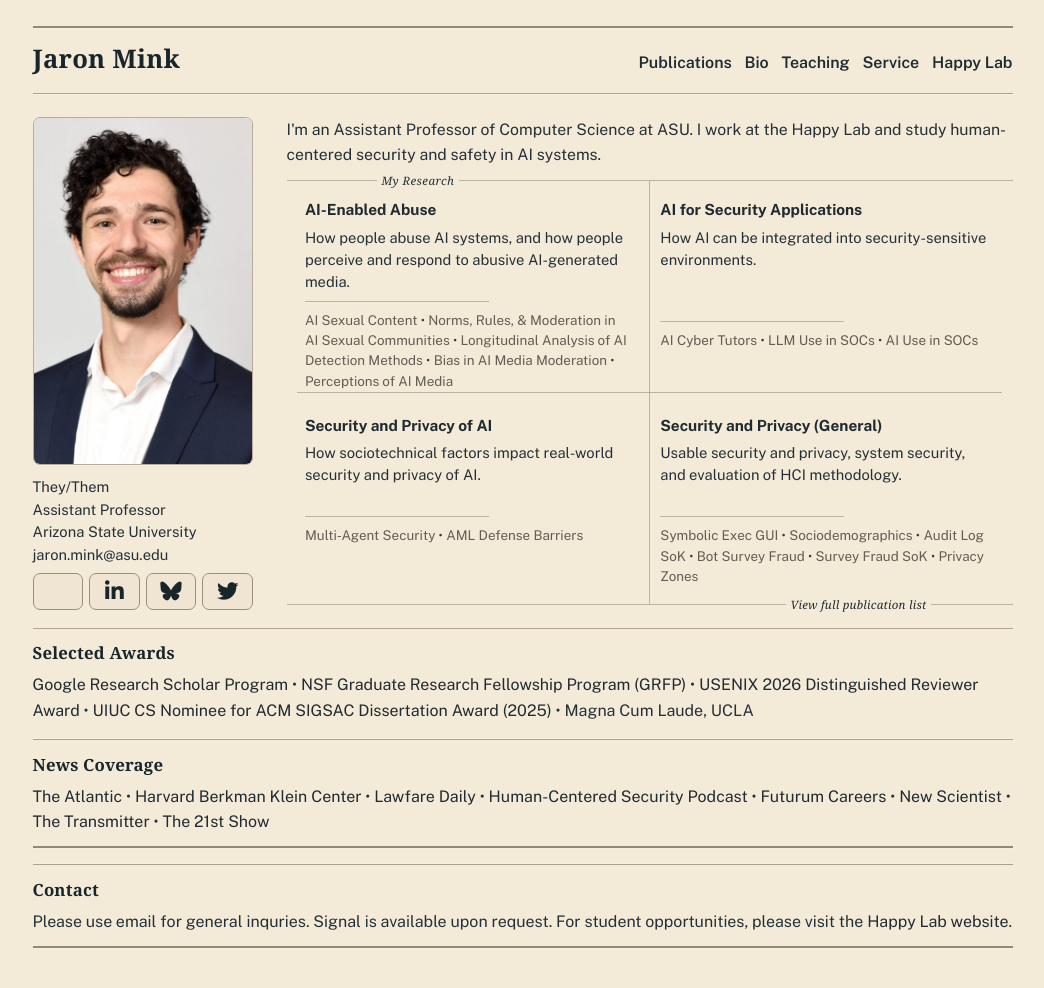
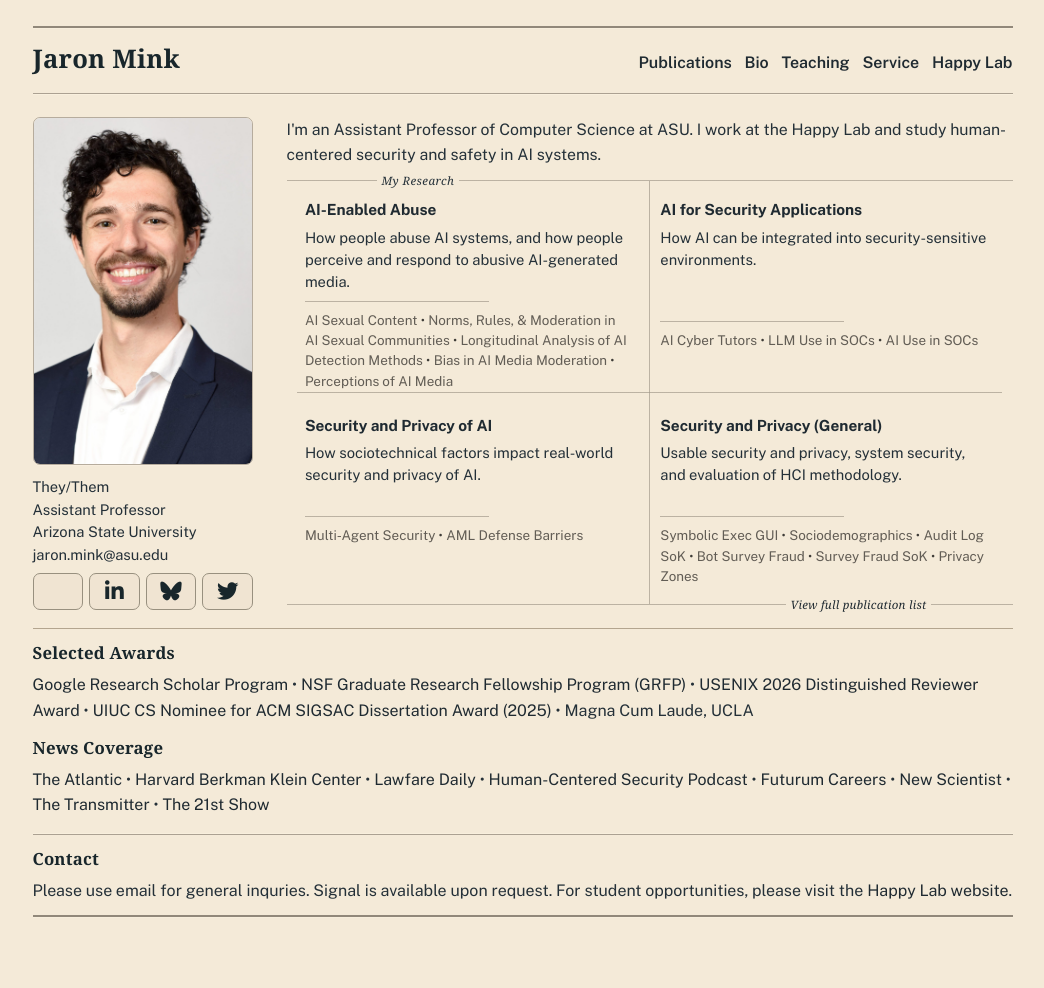
Before and after one commit to JaronMink/personal-website, a Jekyll site: the page built from index.md, in a window 1280 px wide. Shown: the whole page, without its empty margins (110-1154 px from the left). Built offline with Jekyll 4.4.1, drawn with Linux system fonts in a browser that asks for light colours; some web fonts are replaced; after the commit the page ends 957 px from its top, so only the background shows below that.

Commit message:
Remove duplicate news section divider

```diff
--- a/index.md
+++ b/index.md
@@ -159,7 +159,7 @@ description: Assistant Professor Jaron Mink studies human-centered security for
   {% include award-list.md %}
 </section>
 
-<section class="home-contact home-news-coverage">
+<section class="home-awards home-news-coverage">
   <h2>News Coverage</h2>
   {% include news-coverage.html %}
 </section>
```
